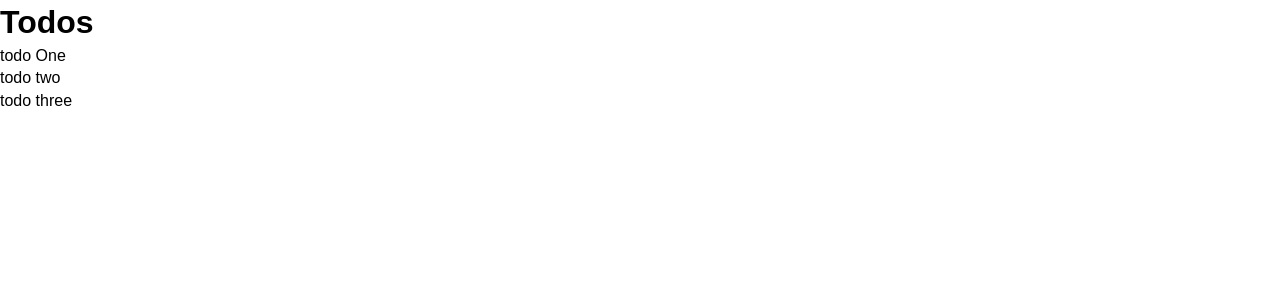
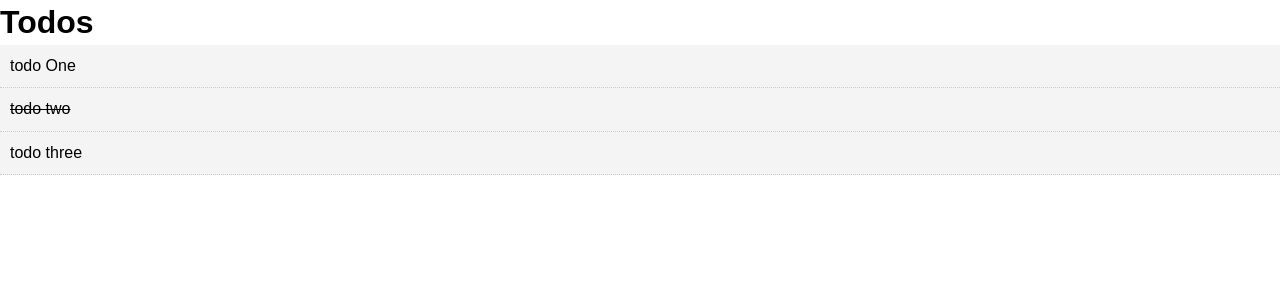
Before and after one commit to nejilabs/TVS-Vue-Failed, a Vue app: page / in a window 1280 px wide. Shown: the top 300 px of the page. Built offline with nearby package versions, Linux system fonts and the light colour scheme.

Commit message:
todoitems in todos"

```diff
--- a/src/components/TodoItem.vue
+++ b/src/components/TodoItem.vue
@@ -1,7 +1,7 @@
 <template>
-  <div>
-    <p>{{ todo.title }}</p>
-  </div>
+<div class="todo-item" v-bind:class="{'is-complete':todo.completed}">
+  <p>{{ todo.title }}</p>
+</div>
 </template>
 
 <script>
--- a/src/components/Todos.vue
+++ b/src/components/Todos.vue
@@ -1,10 +1,10 @@
 <template>
-  <div>
-    <h1>Todos</h1>
-    <div v-bind:key="todo.id" v-for="todo in todos">
-      <TodoItem v-bind:todo="todo" />
-    </div>
+<div>
+  <h1>Todos</h1>
+  <div v-bind:key="todo.id" v-for="todo in todos">
+    <TodoItem v-bind:todo="todo" />
   </div>
+</div>
 </template>
 
 <script>
```
